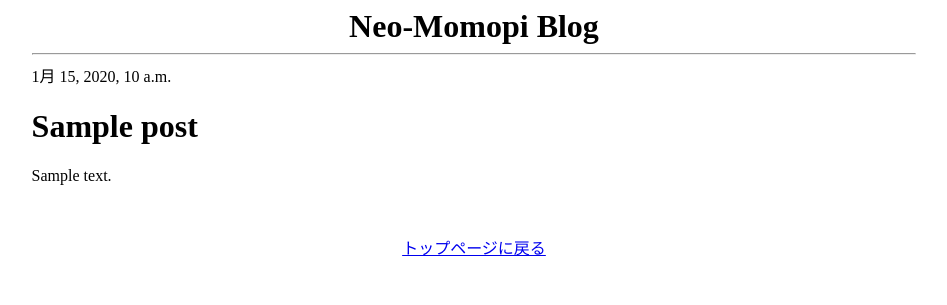
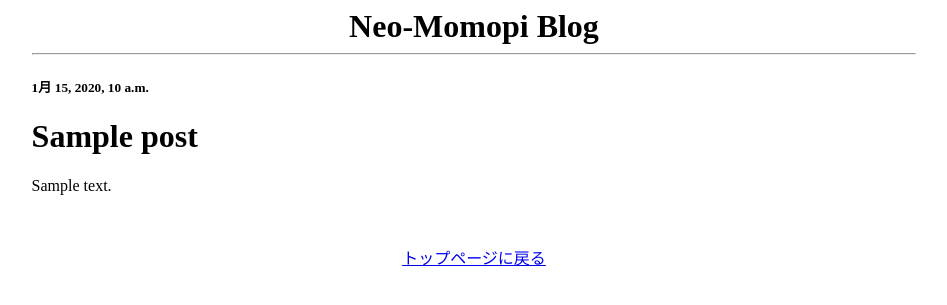
Before and after one commit to type89/djangogirls, a Django app: page /post/1/ in a window 1280 px wide. Shown: the top 305 px of the page, without its empty margins (166-1113 px from the left). Run offline with Django 3.2, Linux system fonts and the light colour scheme; tables that the repository leaves empty hold one stand-in row (values such as "Sample post").

Commit message:
change css

```diff
--- a/blog/templates/blog/post_detail.html
+++ b/blog/templates/blog/post_detail.html
@@ -3,9 +3,7 @@
 {% block content %}
     <div class="post">
         {% if post.published_date %}
-            <div class="date">
-                {{ post.published_date }}
-            </div>
+          <h5>{{ post.published_date }}</h5>
         {% endif %}
         <h1>{{ post.title }}</h1>
         <p>{{ post.text|linebreaks }}</p>
--- a/blog/templates/blog/post_list.html
+++ b/blog/templates/blog/post_list.html
@@ -3,8 +3,8 @@
 {% block content %}
   {% for post in posts %}
     <div>
-      <h3>{{ post.title }}</h3>
       <h6>{{ post.published_date }}</h6>
+      <h2>{{ post.title }}</h2>
       <div>{{ post.text | linebreaks | truncatechars:100 }}</div>
       <div class="detail_link">
       <a href="{% url 'post_detail' pk=post.pk %}">記事を読む</a>
```
